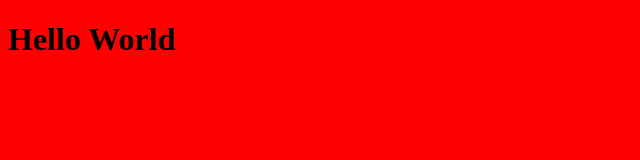
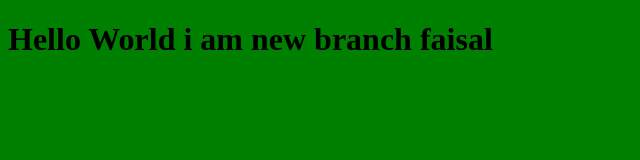
Before and after one commit to MARFXX/myproject, a plain HTML site: page index.html in a window 1280 px wide. Shown: the whole page, without its empty margins (0-640 px from the left). Drawn offline with Linux system fonts and the light colour scheme.

Commit message:
changing style for the title

```diff
--- a/index.html
+++ b/index.html
@@ -8,7 +8,7 @@
 
 </head>
 <body>
-    <h1>Hello World</h1>
+    <h1>Hello World i am new branch faisal</h1>
 
     <script src="app.js"></script>
 </body>
--- a/style.css
+++ b/style.css
@@ -1,3 +1,3 @@
 body{
-    background-color: red;
+    background-color: green;
 }
```
